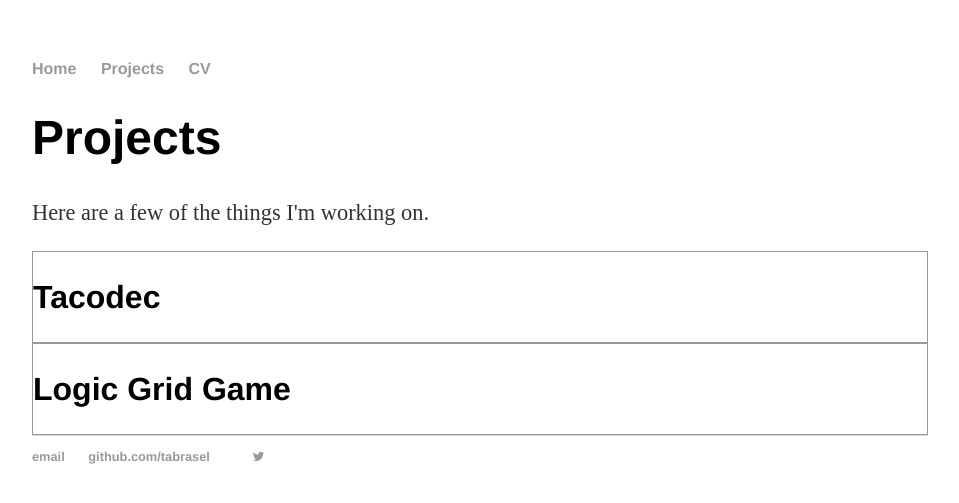
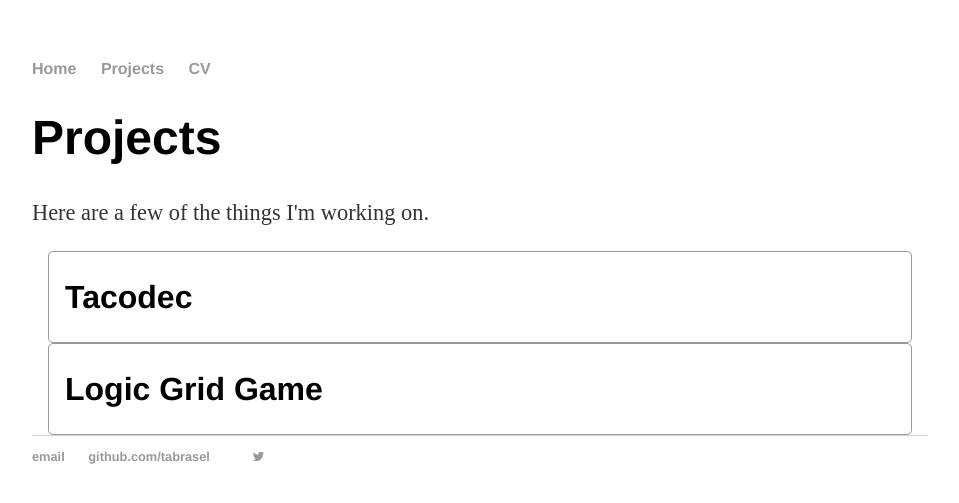
Before and after one commit to tabrasel/tabrasel.github.io, a Jekyll site: the page built from projects.html, in a window 1280 px wide. Shown: the top 503 px of the page, without its empty margins (160-1119 px from the left). Built offline with Jekyll 4.4.1, drawn with Linux system fonts in a browser that asks for light colours.

Commit message:
project spacing

```diff
--- a/css/main.css
+++ b/css/main.css
@@ -76,5 +76,8 @@ ul.posts li {
 }
 
 .project-blurb {
+    margin: 0px 16px;
+    padding: 0px 16px;
     border: 1px solid #999;
+    border-radius: 5px;
 }
```
